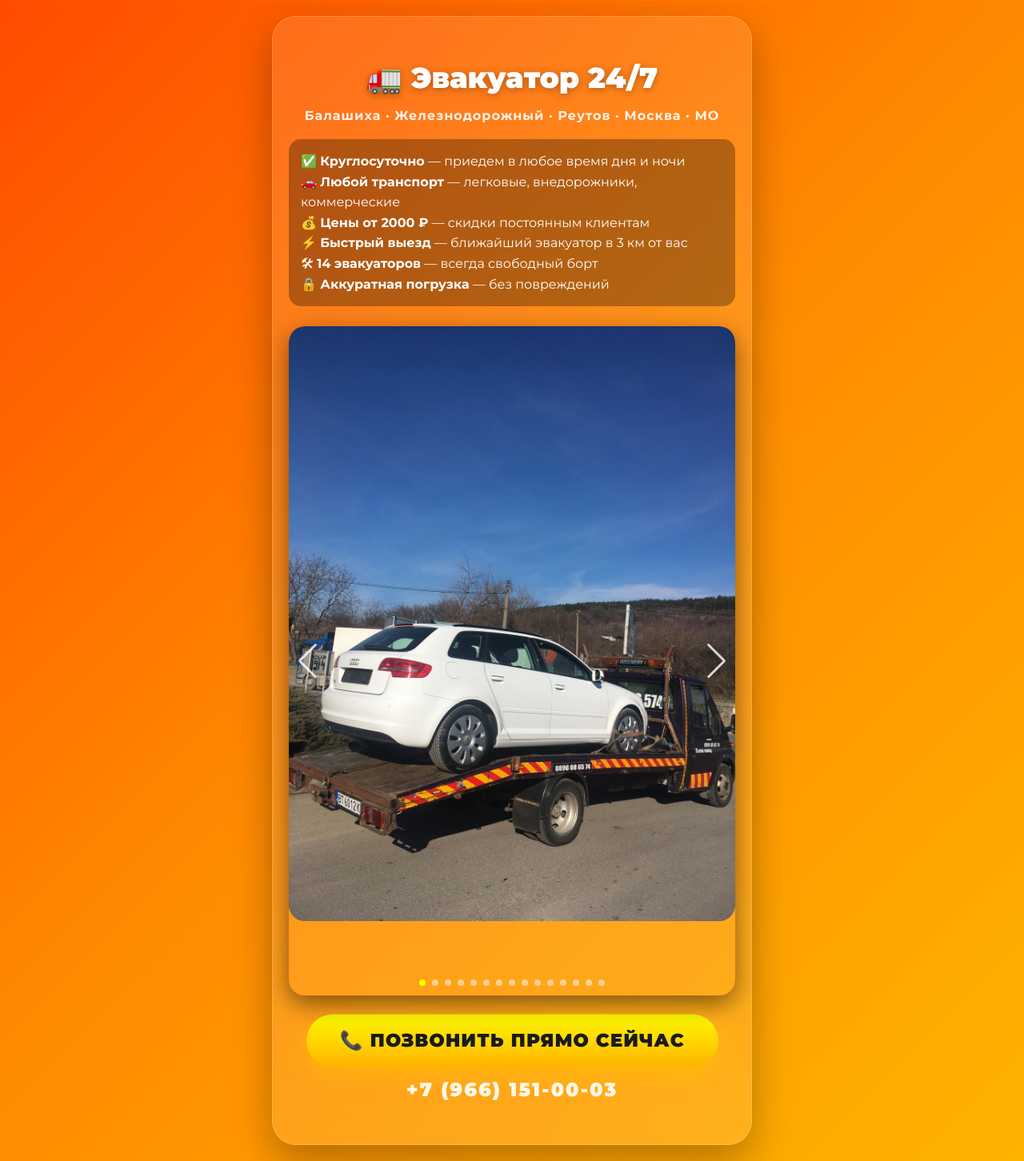
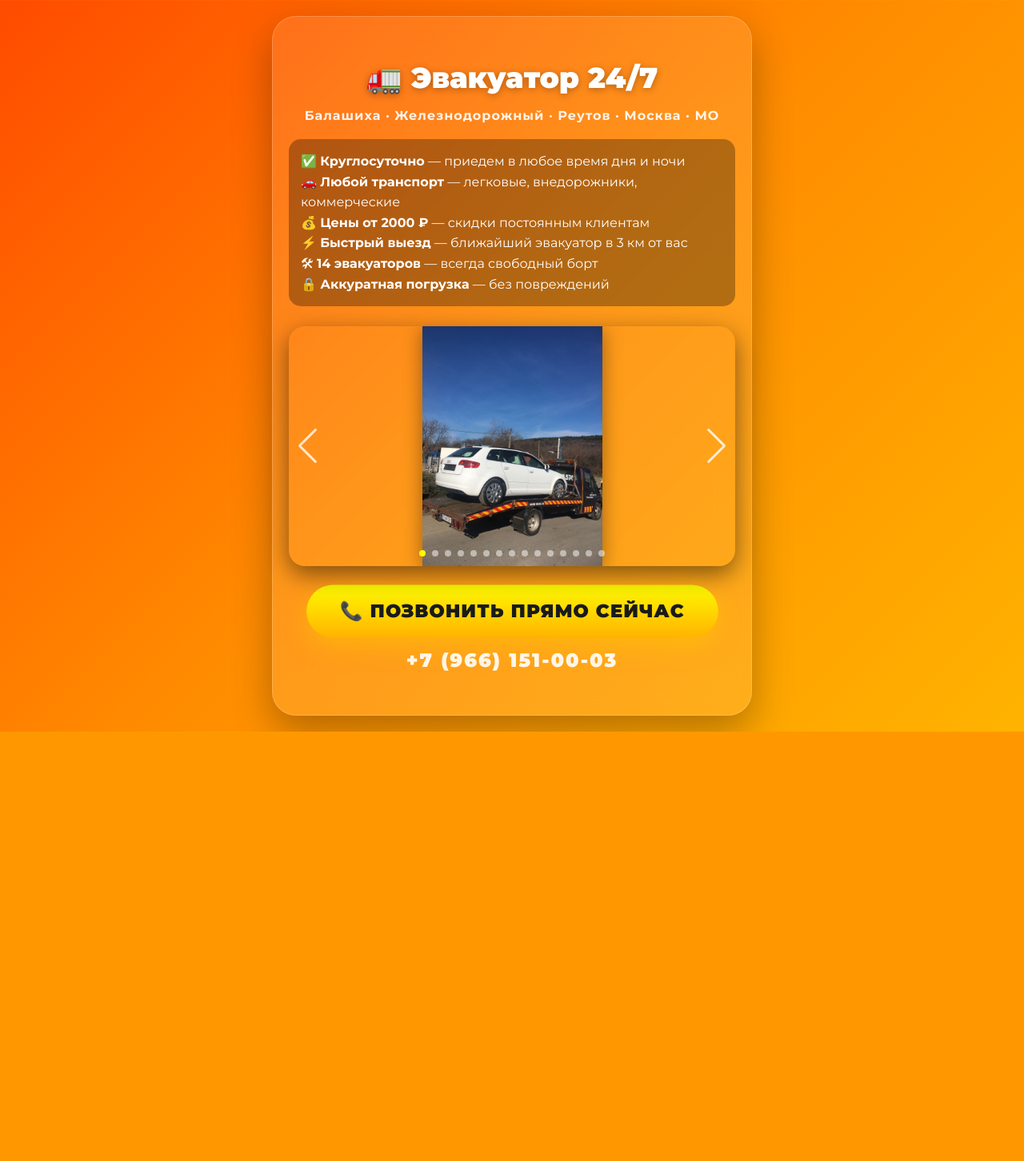
Before and after one commit to Voldemar-Vladimir/evakuator-blh, a FastAPI app: page / in a window 1280 px wide. Shown: the whole page at 80% size. After the commit the page ends 915 px from the top, so only its background shows below. Run offline with FastAPI, Linux system fonts and the light colour scheme.

Commit message:
Меняю дизайн

```diff
--- a/evakuator_site/static/css/style.css
+++ b/evakuator_site/static/css/style.css
@@ -57,20 +57,33 @@ h1 {
     font-weight: 500;
 }
 
-/* Стили для Swiper */
+/* Карусель */
 .swiper {
     width: 100%;
+    max-width: 100%;
     border-radius: 20px;
     overflow: hidden;
     margin-bottom: 25px;
     box-shadow: 0 10px 30px rgba(0,0,0,0.5);
+    background: transparent; /* убрали цвет фона */
+}
+
+.swiper-slide {
+    display: flex;
+    justify-content: center;
+    align-items: center;
+    height: 300px;
+    background: transparent; /* фон слайда теперь не чёрный и не кислотный */
 }
 
 .swiper-slide img {
     width: 100%;
-    height: auto;
+    height: 100%;
+    object-fit: contain;
     display: block;
     border-radius: 20px;
+    /* тень под фото, чтобы не сливалось с фоном */
+    filter: drop-shadow(0 4px 12px rgba(0, 0, 0, 0.4));
 }
 
 /* Стрелки */
@@ -151,4 +164,7 @@ h1 {
         font-size: 20px;
         padding: 15px 30px;
     }
+    .swiper-slide {
+        height: 220px;
+    }
 }
--- a/evakuator_site/templates/index.html
+++ b/evakuator_site/templates/index.html
@@ -57,10 +57,14 @@
 
     <!-- Swiper JS -->
     <script src="https://cdn.jsdelivr.net/npm/swiper@11/swiper-bundle.min.js"></script>
-    <!-- Инициализация -->
+    <!-- Инициализация с эффектом fade (плавное слайд-шоу) -->
     <script>
         const swiper = new Swiper('.mySwiper', {
             loop: true,
+            effect: 'fade',
+            fadeEffect: {
+                crossFade: true
+            },
             navigation: {
                 nextEl: '.swiper-button-next',
                 prevEl: '.swiper-button-prev',
```
